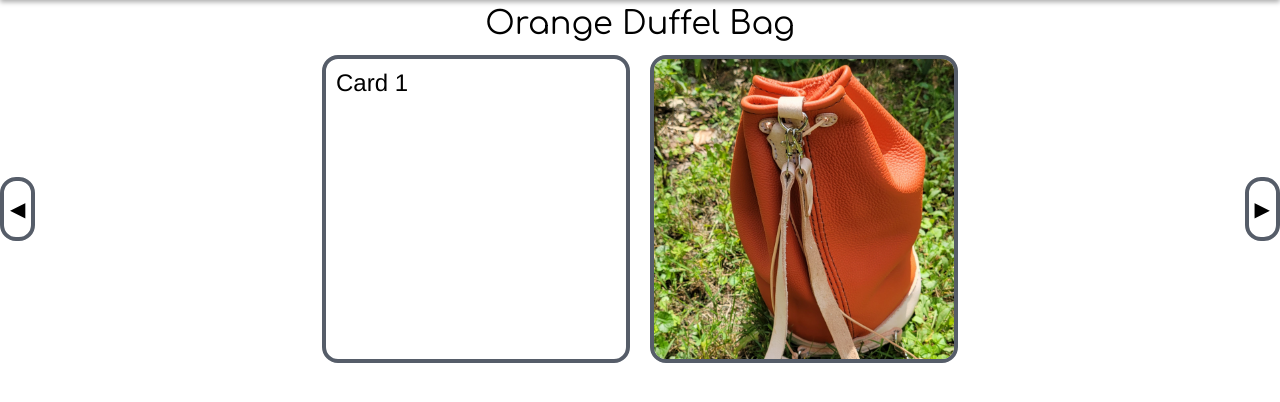
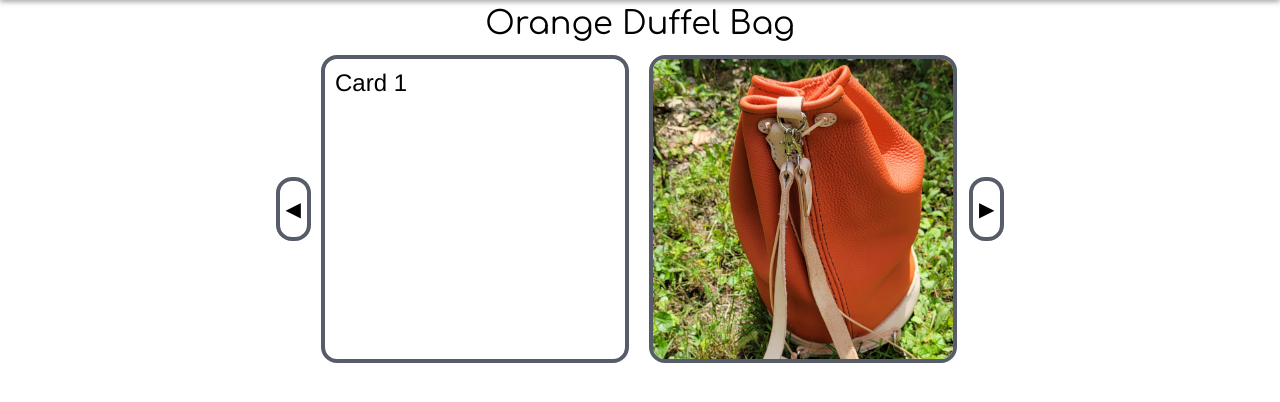
Before and after one commit to jonasgordonhemmett-tech/jonasgordonhemmett-tech.github.io, a PHP site: page /leather.html in a window 1280 px wide. Shown: the part 77-479 px from the top of the page. Run offline with PHP 8.4, Linux system fonts and the light colour scheme.

Commit message:
Centering

```diff
--- a/css/base.css
+++ b/css/base.css
@@ -81,3 +81,11 @@ img{
 
 
 }
+
+
+
+.centerDiv{
+   display: flex;
+    flex-wrap: nowrap;
+    justify-content: center;
+}
--- a/css/index.css
+++ b/css/index.css
@@ -61,11 +61,7 @@
         margin-left: 8%;
     }
 }
-@media (min-width: 2000px) {
-    .bio {
-            margin-left: 18%;
-    }
-}
+
 
 
 
--- a/leather.html
+++ b/leather.html
@@ -24,10 +24,10 @@
         </div>
     </header>
         <h2 class = "carouselLabel">Orange Duffel Bag</h2>
+        <div class = "centerDiv">
             <div class="carouselWrapper">
                 <button id="prevButton" onclick="plusDivs(+1)">◀</button>
-
-            <div class = "carousel center">
+                <div class = "carousel">
                     <div>
                         <p>
                             Card 1
@@ -49,9 +49,8 @@
                     </div>
                 </div>
                 <button id="nextButton" onclick="plusDivs(-1)">▶</button>
-
             </div>
-
+        </div>
         <!-- I used this to make the carousel work https://www.w3schools.com/w3css/w3css_slideshow.asp -->
         <script>
             var slideIndex = 1;
--- a/projects.html
+++ b/projects.html
@@ -180,7 +180,7 @@
             <div>
                 <h2>Scooby-Doo Website - Spring 2023</h2>
                 <p>
-                    For my Intro to Web Site Development course group project, we made a Scooby-Doo fan site. I did the bulk of the front-end development on the HTML and CSS.<br>
+                    For my Intro to Web Site Development course group project, we made a Scooby-Doo fan site. I did the bulk of the front-end development using HTML and CSS.<br>
                     <br>
                     <a href="https://jhemmett.w3.uvm.edu/cs008/final_updated/index.php">Scooby-Doo Website</a>
                 </p>
```
Also changed, not shown: index.html (+3 -4 lines). Lines whose indentation alone changed are shown as unchanged.
